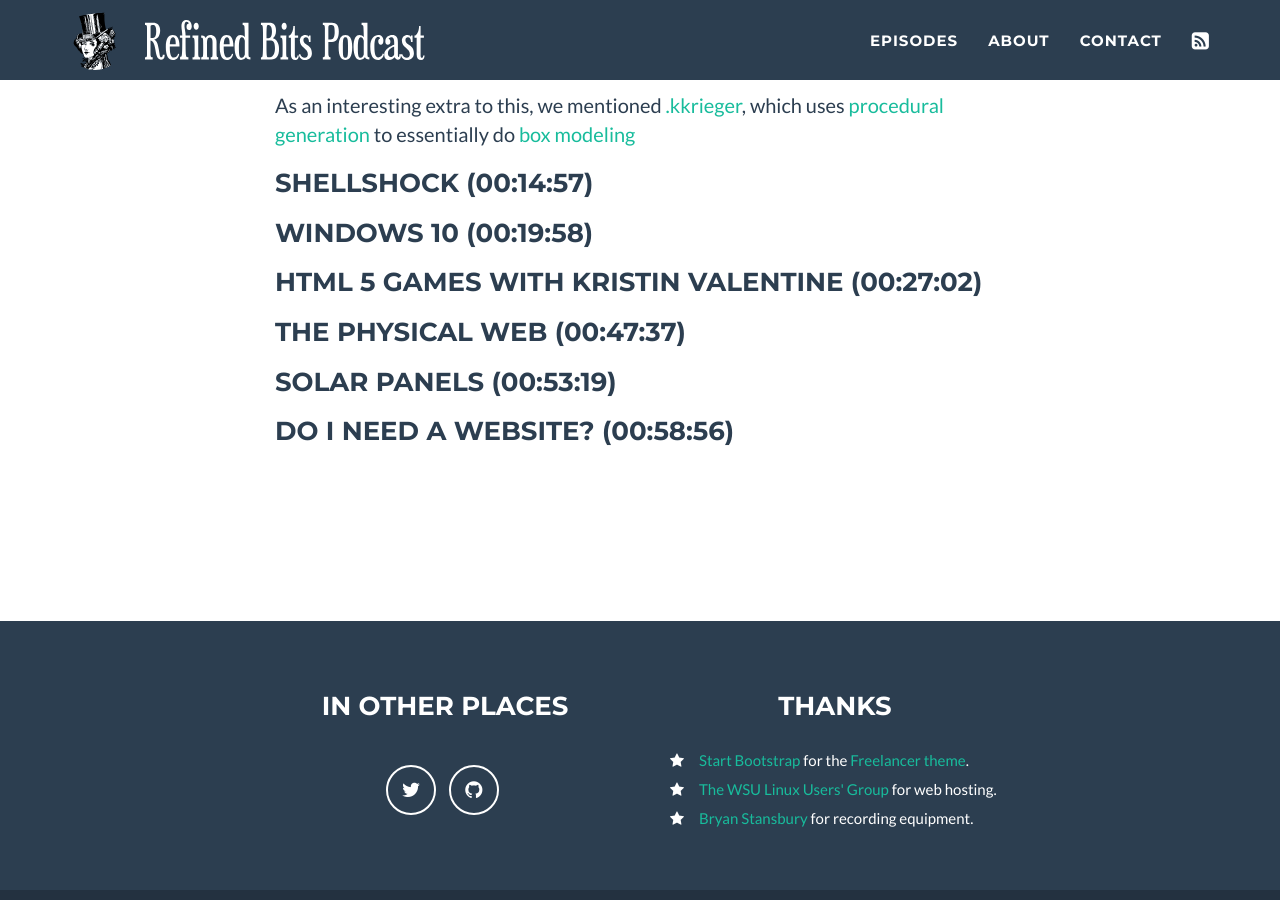
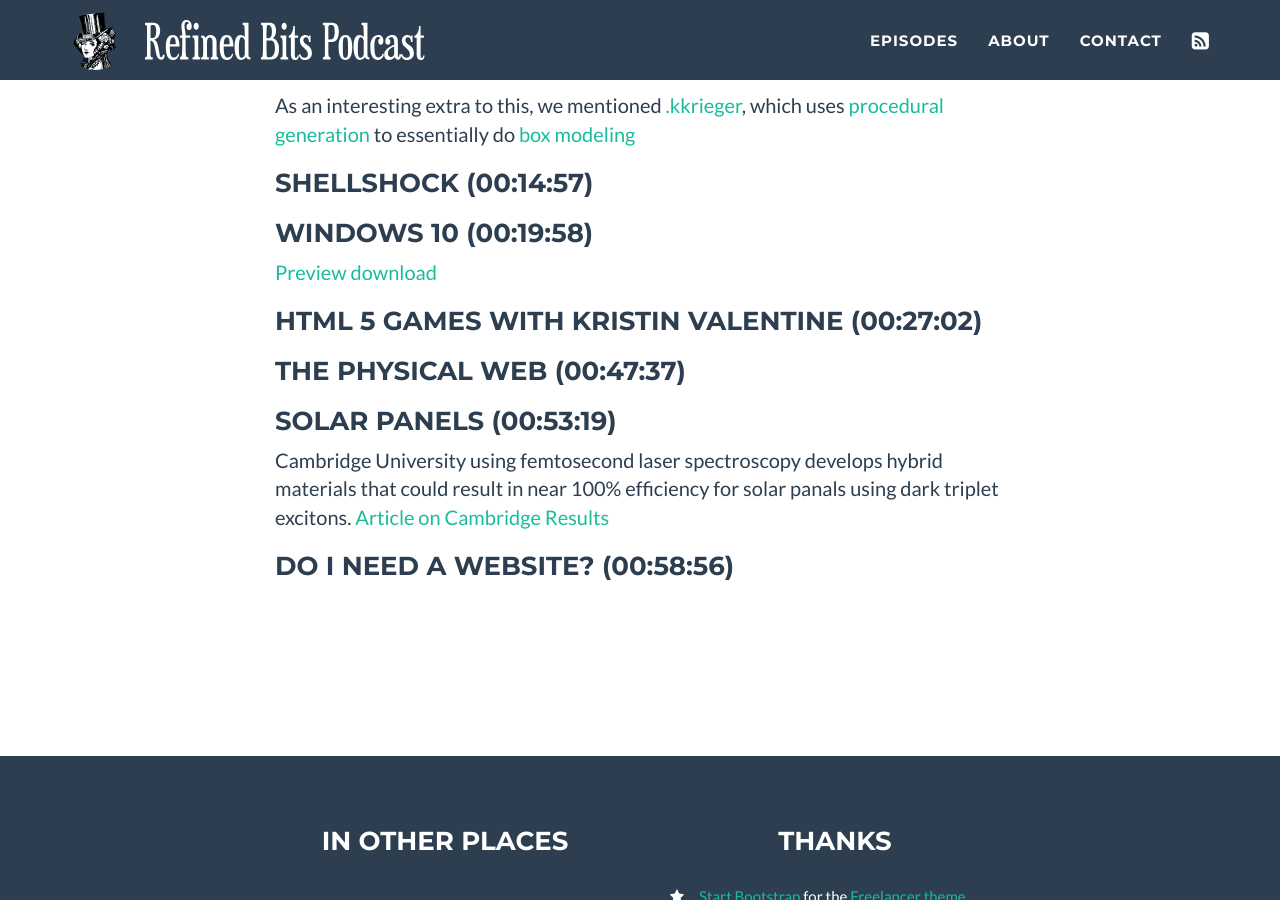
Before and after one commit to refined-bits/refinedbitspodcast.com, a Jekyll site: the page built from _posts/2014-10-14-kristin-valentine.md, in a window 1280 px wide and 900 px high, scrolled down 1756 px. Built offline with Jekyll 4.4.1, drawn with Linux system fonts in a browser that asks for light colours.

Commit message:
Update 2014-10-14-kristin-valentine.md
Added solar panel description and Windows 10 download link

```diff
--- a/_posts/2014-10-14-kristin-valentine.md
+++ b/_posts/2014-10-14-kristin-valentine.md
@@ -40,11 +40,15 @@
 ### Shellshock (00:14:57)
 
 ### Windows 10 (00:19:58)
+[Preview download](http://windows.microsoft.com/en-us/windows/preview)
 
 ### HTML 5 Games with Kristin Valentine (00:27:02)
 
 ### The Physical Web (00:47:37)
 
 ### Solar Panels (00:53:19)
+Cambridge University using femtosecond laser spectroscopy develops hybrid materials that could result in near 100% efficiency for solar panals using dark triplet excitons.
+[Article on Cambridge](http://www.cam.ac.uk/research/news/hybrid-materials-could-smash-the-solar-efficiency-ceiling)
+[Results](http://www.nature.com/nmat/journal/vaop/ncurrent/full/nmat4093.html)
 
 ### Do I Need a Website? (00:58:56)
```
